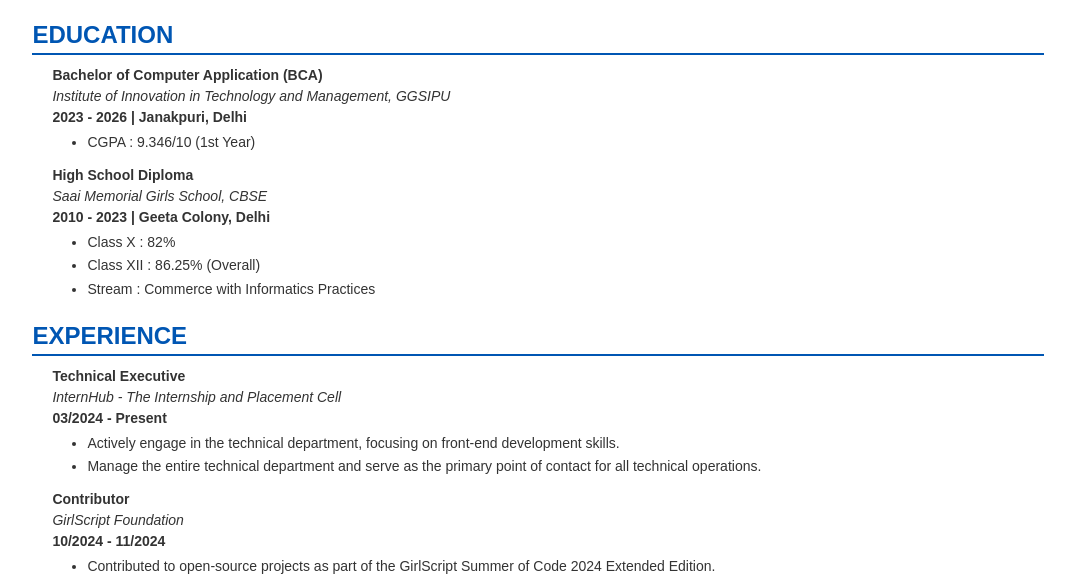
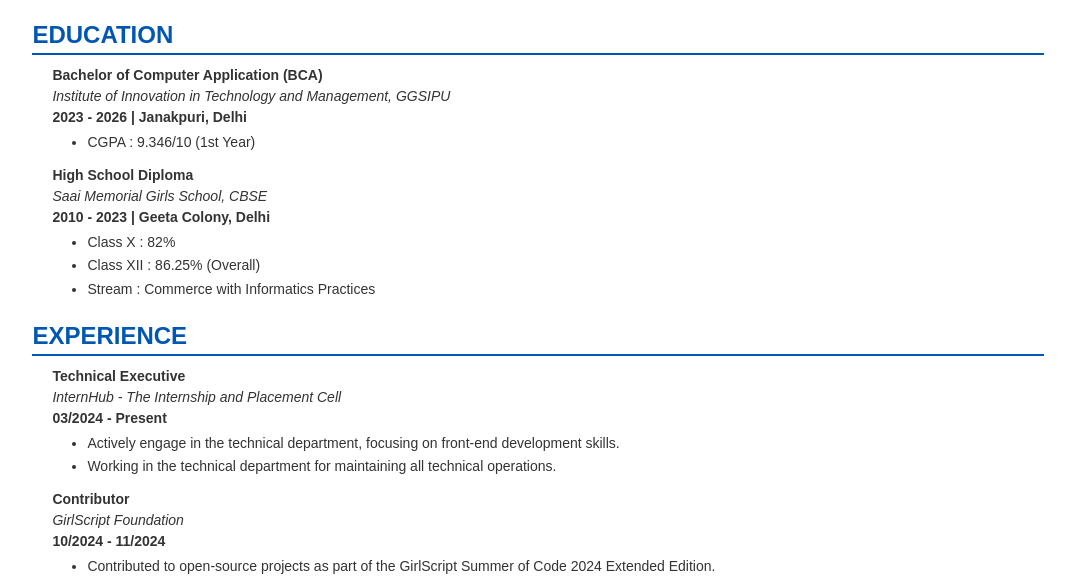
Before and after one commit to Megha-Chakraborty/Profile-Summary, a plain HTML site: page index.html in a window 1280 px wide. Shown: the part 185-771 px from the top of the page, without its empty margins (102-1177 px from the left). Drawn offline with Linux system fonts and the light colour scheme.

Commit message:
index.html

```diff
--- a/index.html
+++ b/index.html
@@ -149,7 +149,7 @@
                     <strong>03/2024 - Present</strong><br>
                     <ul>
                         <li>Actively engage in the technical department, focusing on front-end development skills.</li>
-                        <li>Manage the entire technical department and serve as the primary point of contact for all technical operations.</li>
+                        <li>Working in the technical department for maintaining all technical operations.</li>
                     </ul>
                 </div>
                 <div class="job">
```
